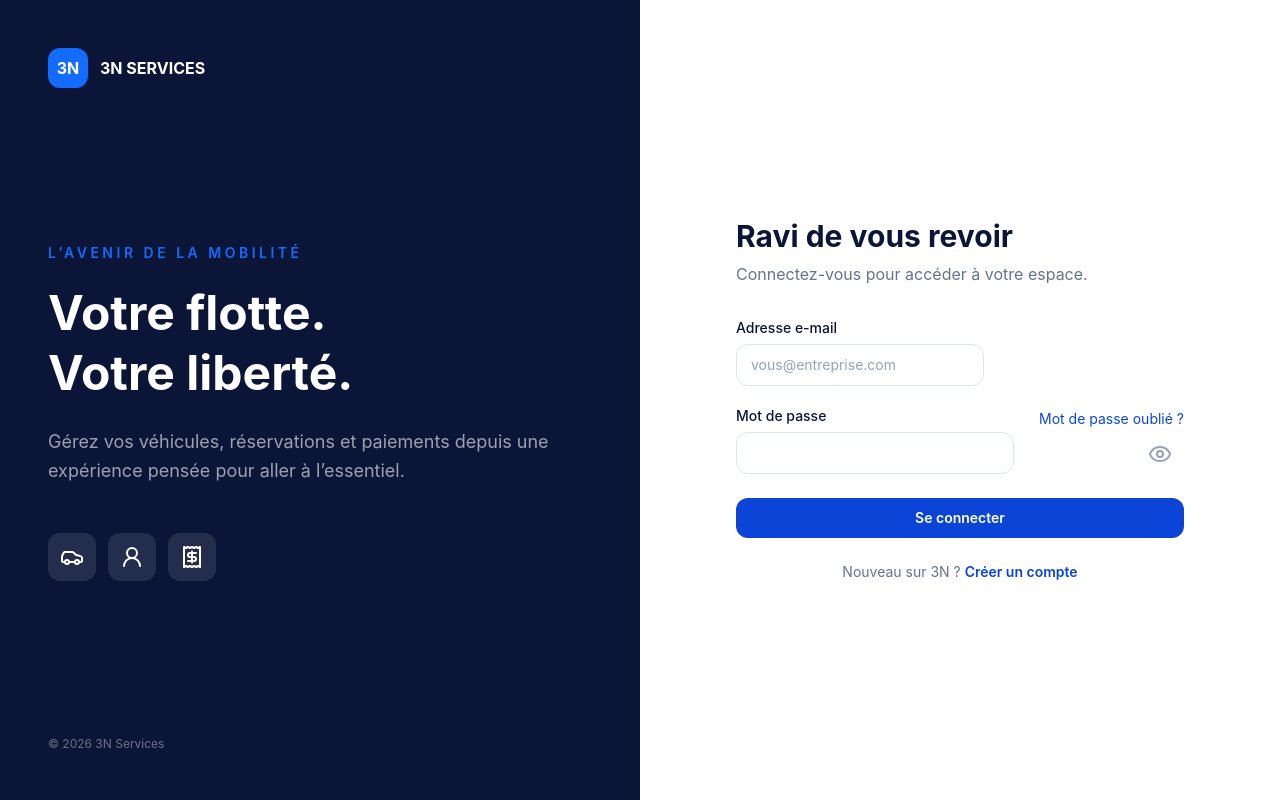
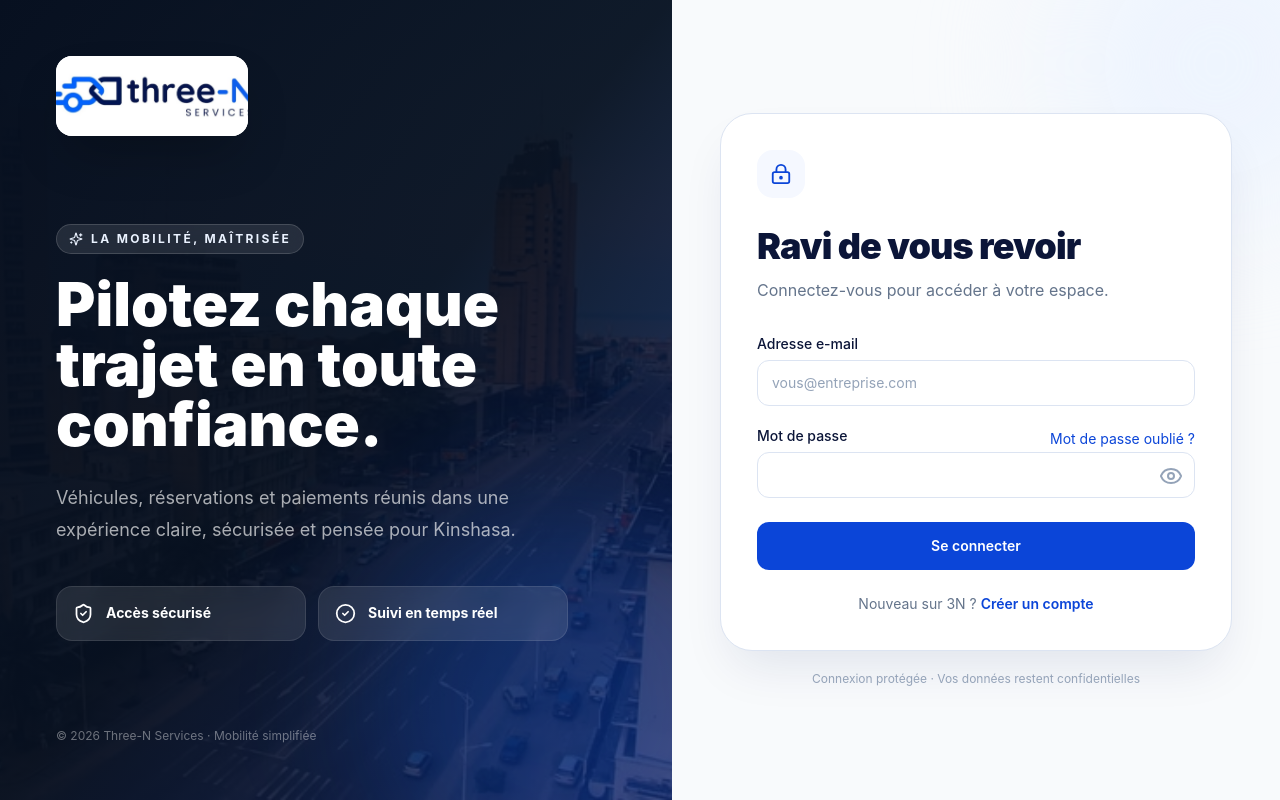
Before and after one commit to junior-boukassa/frontend_3n-services, a React (Vite) app: page /login in a window 1280 px wide. Built offline with nearby package versions, Linux system fonts and the light colour scheme; no server answers.

Commit message:
use official logo and redesign authentication

```diff
--- /dev/null
+++ b/src/components/BrandLogo.tsx
@@ -0,0 +1,18 @@
+export function BrandLogo({ className = '' }: { className?: string }) {
+  return (
+    <span
+      className={`block overflow-hidden bg-white ${className}`}
+      role="img"
+      aria-label="Three-N Services"
+    >
+      <span
+        className="block size-full bg-no-repeat"
+        style={{
+          backgroundImage: "url('/three-n-services-logo.jpeg')",
+          backgroundPosition: 'center 53%',
+          backgroundSize: '145% auto',
+        }}
+      />
+    </span>
+  );
+}
--- a/src/components/public/PublicLayout.tsx
+++ b/src/components/public/PublicLayout.tsx
@@ -2,6 +2,7 @@ import { useEffect, useState } from 'react';
 import { Link, NavLink, Outlet, useNavigate } from 'react-router-dom';
 import { LogOut, Menu, Moon, Sun, X } from 'lucide-react';
 import { useAuth } from '../../contexts/AuthContext';
+import { BrandLogo } from '../BrandLogo';
 const links = [
   ['/', 'Accueil'],
   ['/vehicles', 'Véhicules'],
@@ -31,8 +32,8 @@ export function PublicLayout() {
     <div className="min-h-screen">
       <header className="sticky top-0 z-40 border-b bg-white/90 backdrop-blur-xl dark:bg-slate-950/90">
         <div className="mx-auto flex h-16 max-w-7xl items-center px-4 sm:h-20 sm:px-6">
-          <Link to="/" className="flex items-center gap-3 font-black tracking-wide">
-            <span className="text-xl leading-none text-brand-900 dark:text-white">three-<b className="text-brand-500">N</b><small className="mt-1 block text-[8px] tracking-[.35em]">SERVICES</small></span>
+          <Link to="/" aria-label="Accueil Three-N Services">
+            <BrandLogo className="h-12 w-32" />
           </Link>
           <nav className="ml-10 hidden items-center gap-1 lg:flex">
             {links.map(([to, label]) => (
@@ -98,11 +99,8 @@ export function PublicLayout() {
           aria-hidden={!open}
         >
           <div className="flex h-20 items-center justify-between border-b px-5">
-            <Link to="/" onClick={() => setOpen(false)}>
-              <span className="text-xl font-black leading-none text-brand-900 dark:text-white">
-                three-<b className="text-brand-500">N</b>
-                <small className="mt-1 block text-[8px] tracking-[.35em]">SERVICES</small>
-              </span>
+            <Link to="/" onClick={() => setOpen(false)} aria-label="Accueil Three-N Services">
+              <BrandLogo className="h-14 w-36" />
             </Link>
             <button
               className="grid size-11 place-items-center rounded-xl border"
@@ -159,10 +157,7 @@ export function PublicFooter() {
     <footer className="mt-20 bg-ink text-white">
       <div className="mx-auto grid max-w-7xl gap-9 px-4 py-12 sm:grid-cols-2 sm:px-6 md:grid-cols-4">
         <div>
-          <div className="flex items-center gap-3 font-black">
-            <span className="grid size-10 place-items-center rounded-xl bg-brand-500">3N</span>3N
-            SERVICES
-          </div>
+          <BrandLogo className="h-16 w-40 rounded-xl" />
           <p className="mt-4 text-sm leading-6 text-white/55">
             Une plateforme transparente pour trouver et réserver un véhicule auprès d’agences
             professionnelles.
--- a/src/layouts/AppLayout.tsx
+++ b/src/layouts/AppLayout.tsx
@@ -20,6 +20,7 @@ import {
   X,
 } from 'lucide-react';
 import { useAuth } from '../contexts/AuthContext';
+import { BrandLogo } from '../components/BrandLogo';
 const labels: Record<string, string> = {
   dashboard: 'Tableau de bord',
   vehicles: 'Véhicules',
@@ -90,12 +91,10 @@ export function AppLayout() {
         className={`fixed inset-y-0 left-0 z-40 flex w-[min(18rem,86vw)] flex-col bg-ink text-white transition-all lg:w-auto ${collapsed ? 'lg:w-20' : 'lg:w-64'} ${open ? 'translate-x-0' : '-translate-x-full lg:translate-x-0'}`}
       >
         <div className={`flex h-24 items-center px-4 ${collapsed ? 'justify-center' : ''}`}>
-          <img
-            className={`rounded-2xl bg-white object-contain shadow-lg shadow-brand-900/20 ${
+          <BrandLogo
+            className={`rounded-2xl shadow-lg shadow-brand-900/20 ${
               collapsed ? 'size-11' : 'h-16 w-28'
             }`}
-            src="/favicon.png"
-            alt="Three-N Services"
           />
           <button className="ml-auto lg:hidden" onClick={() => setOpen(false)}>
             <X />
--- a/src/pages/auth/AuthPages.tsx
+++ b/src/pages/auth/AuthPages.tsx
@@ -3,11 +3,12 @@ import { Link, useLocation, useNavigate } from 'react-router-dom';
 import { useForm } from 'react-hook-form';
 import { zodResolver } from '@hookform/resolvers/zod';
 import { z } from 'zod';
-import { Car, Eye, EyeOff, Receipt, UserRound } from 'lucide-react';
+import { CheckCircle2, Eye, EyeOff, LockKeyhole, ShieldCheck, Sparkles } from 'lucide-react';
 import { toast } from 'sonner';
 import { useAuth } from '../../contexts/AuthContext';
 import { apiError } from '../../api/client';
 import { authService } from '../../services';
+import { BrandLogo } from '../../components/BrandLogo';
 const loginSchema = z.object({
   email: z.string().email('Adresse e-mail invalide'),
   password: z.string().min(8, '8 caractères minimum'),
@@ -23,45 +24,68 @@ function Shell({
   subtitle: string;
 }) {
   return (
-    <main className="grid min-h-screen bg-white dark:bg-slate-950 lg:grid-cols-2">
-      <section className="hidden overflow-hidden bg-ink p-12 text-white lg:flex lg:flex-col">
-        <div className="flex items-center gap-3 font-bold">
-          <span className="grid size-10 place-items-center rounded-xl bg-brand-500">3N</span>3N
-          SERVICES
+    <main className="grid min-h-screen bg-slate-50 dark:bg-night-950 lg:grid-cols-[1.05fr_.95fr]">
+      <section className="relative hidden min-h-screen overflow-hidden text-white lg:flex lg:flex-col">
+        <img
+          className="absolute inset-0 size-full object-cover"
+          src="/images/kinshasa-boulevard.jpeg"
+          alt=""
+          aria-hidden="true"
+        />
+        <div className="absolute inset-0 bg-gradient-to-br from-night-950 via-night-950/95 to-brand-900/75" />
+        <div className="absolute -bottom-24 -right-20 size-96 rounded-full bg-brand-500/20 blur-3xl" />
+        <div className="relative flex h-full flex-1 flex-col p-10 xl:p-14">
+          <Link to="/" className="w-fit" aria-label="Retour à l’accueil">
+            <BrandLogo className="h-20 w-48 rounded-2xl shadow-2xl" />
+          </Link>
+          <div className="my-auto max-w-xl py-14">
+            <p className="mb-5 inline-flex items-center gap-2 rounded-full border border-white/15 bg-white/10 px-3 py-1.5 text-xs font-bold uppercase tracking-[.2em] text-brand-100 backdrop-blur">
+              <Sparkles size={14} /> La mobilité, maîtrisée
+            </p>
+            <h2 className="text-5xl font-black leading-[1.08] xl:text-6xl">
+              Pilotez chaque trajet en toute confiance.
+            </h2>
+            <p className="mt-7 max-w-lg text-lg leading-8 text-white/65">
+              Véhicules, réservations et paiements réunis dans une expérience claire, sécurisée et
+              pensée pour Kinshasa.
+            </p>
+            <div className="mt-10 grid max-w-lg grid-cols-2 gap-3">
+              {[
+                [ShieldCheck, 'Accès sécurisé'],
+                [CheckCircle2, 'Suivi en temps réel'],
+              ].map(([Icon, label]) => (
+                <div
+                  className="flex items-center gap-3 rounded-2xl border border-white/10 bg-white/10 p-4 backdrop-blur"
+                  key={label as string}
+                >
+                  <Icon className="text-brand-200" size={21} />
+                  <span className="text-sm font-bold">{label as string}</span>
+                </div>
+              ))}
+            </div>
+          </div>
+          <p className="text-xs text-white/40">
+            © {new Date().getFullYear()} Three-N Services · Mobilité simplifiée
+          </p>
         </div>
-        <div className="my-auto max-w-lg">
-          <p className="mb-5 text-sm font-semibold uppercase tracking-[.25em] text-brand-500">
-            L’avenir de la mobilité
+      </section>
+      <section className="relative grid min-h-screen place-items-center overflow-hidden px-4 py-8 sm:p-8">
+        <div className="absolute -right-24 -top-24 size-80 rounded-full bg-brand-100/70 blur-3xl dark:bg-brand-900/30" />
+        <div className="relative w-full max-w-lg">
+          <Link className="mb-8 block w-fit lg:hidden" to="/">
+            <BrandLogo className="h-16 w-40 rounded-xl shadow-soft" />
+          </Link>
+          <div className="rounded-[2rem] border bg-white p-6 shadow-2xl shadow-brand-900/10 dark:bg-night-800 sm:p-9">
+            <div className="mb-7 flex size-12 items-center justify-center rounded-2xl bg-brand-50 text-brand-600 dark:bg-brand-900 dark:text-brand-100">
+              <LockKeyhole size={22} />
+            </div>
+            <h1 className="text-3xl font-black tracking-tight sm:text-4xl">{title}</h1>
+            <p className="mt-3 text-slate-500">{subtitle}</p>
+            <div className="mt-8">{children}</div>
+          </div>
+          <p className="mt-5 text-center text-xs text-slate-400">
+            Connexion protégée · Vos données restent confidentielles
           </p>
-          <h2 className="text-5xl font-bold leading-tight">
-            Votre flotte.
-            <br />
-            Votre liberté.
-          </h2>
-          <p className="mt-6 text-lg leading-relaxed text-white/60">
-            Gérez vos véhicules, réservations et paiements depuis une expérience pensée pour aller à
-            l’essentiel.
-          </p>
-          <div className="mt-12 flex gap-3">
-            {[Car, UserRound, Receipt].map((I, i) => (
-              <span key={i} className="grid size-12 place-items-center rounded-xl bg-white/10">
-                <I />
-              </span>
-            ))}
-          </div>
-        </div>
-        <p className="text-xs text-white/40">© 2026 3N Services</p>
-      </section>
-      <section className="grid place-items-center px-4 py-8 sm:p-6">
-        <div className="w-full max-w-md">
-          <div className="mb-8 lg:hidden">
-            <span className="grid size-11 place-items-center rounded-xl bg-brand-600 font-bold text-white">
-              3N
-            </span>
-          </div>
-          <h1 className="text-2xl font-bold sm:text-3xl">{title}</h1>
-          <p className="mt-2 text-slate-500">{subtitle}</p>
-          <div className="mt-8">{children}</div>
         </div>
       </section>
     </main>
@@ -93,7 +117,7 @@ export function LoginPage() {
           <label className="label" htmlFor="login-email">Adresse e-mail</label>
           <input
             id="login-email"
-            className="field"
+            className="field w-full !py-3"
             type="email"
             placeholder="vous@entreprise.com"
             {...register('email')}
@@ -110,13 +134,13 @@ export function LoginPage() {
           <div className="relative">
             <input
               id="login-password"
-              className="field pr-11"
+              className="field w-full !py-3 pr-11"
               type={show ? 'text' : 'password'}
               {...register('password')}
             />
             <button
               type="button"
-              className="absolute right-3 top-2.5 text-slate-400"
+              className="absolute right-3 top-3 text-slate-400"
               onClick={() => setShow(!show)}
             >
               {show ? <EyeOff /> : <Eye />}
@@ -124,7 +148,7 @@ export function LoginPage() {
           </div>
           <p className="mt-1 text-xs text-red-600">{errors.password?.message}</p>
         </div>
-        <button className="btn-primary w-full" disabled={isSubmitting}>
+        <button className="btn-primary w-full !py-3.5" disabled={isSubmitting}>
           {isSubmitting ? 'Connexion…' : 'Se connecter'}
         </button>
       </form>
```
Also changed, not shown: public/three-n-services-logo.jpeg (added).
